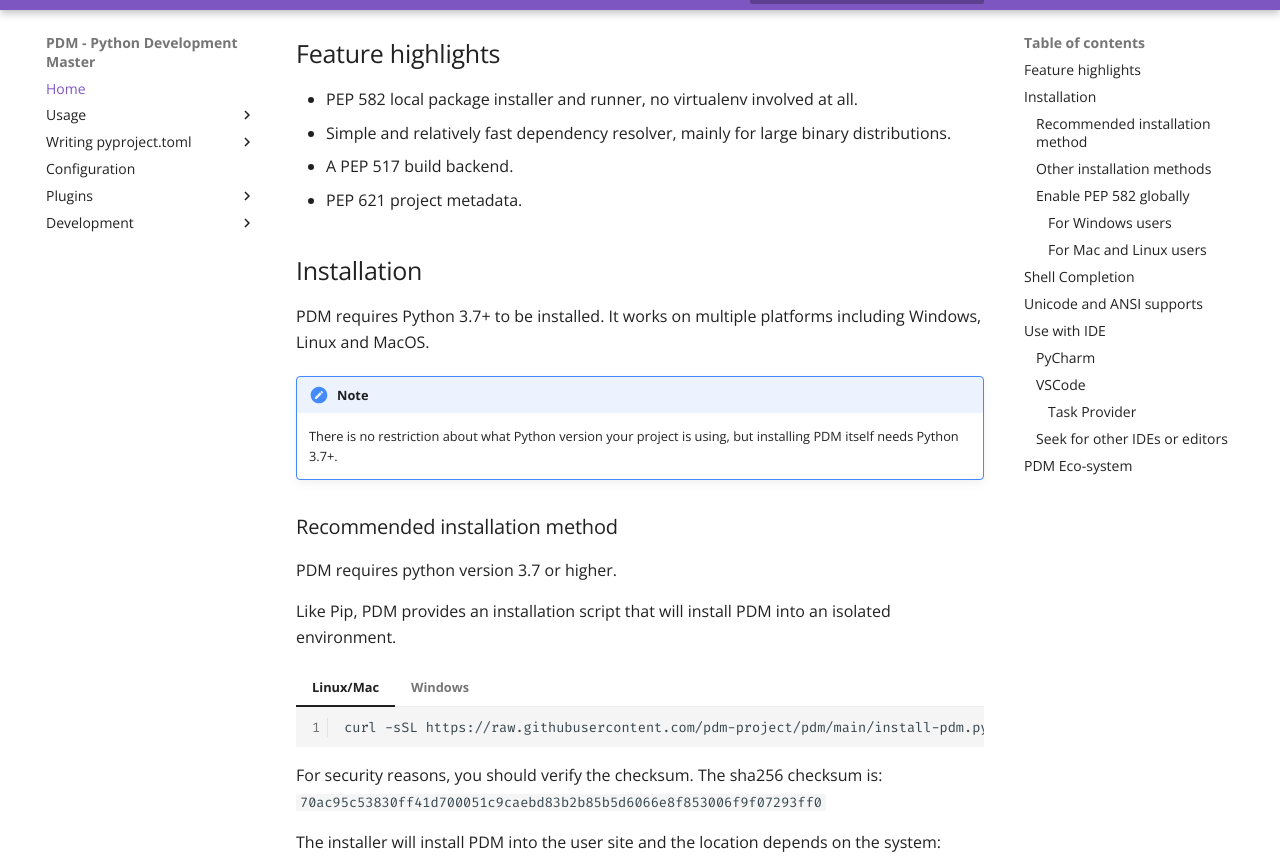
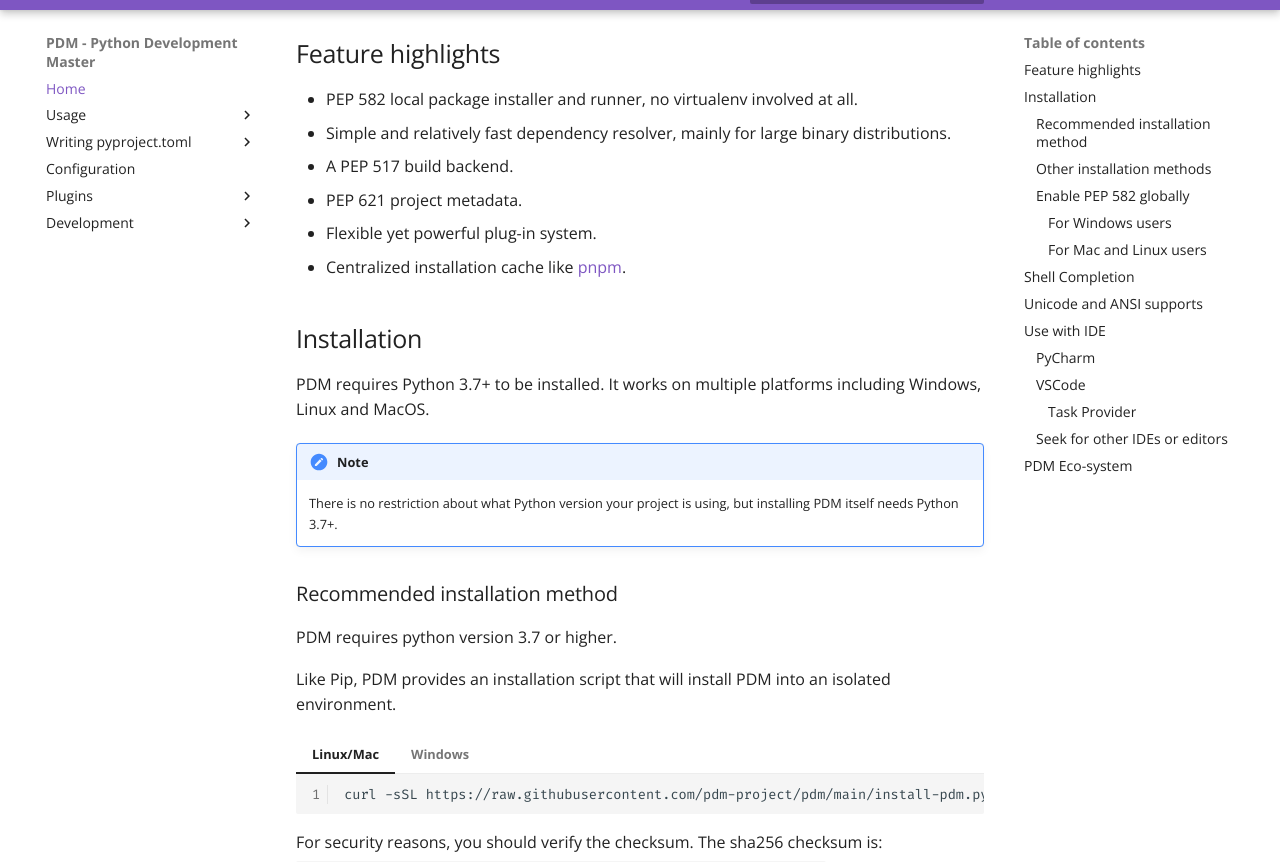
Before and after one commit to ChrisSanderser/pd-ms, an MkDocs documentation site: the page built from docs/docs/index.md, in a window 1280 px wide and 900 px high, scrolled down 686 px, cut to the strip 38-900 px from the top of the window. Built offline with MkDocs 1.6.1 and Material for MkDocs 9.7.7, drawn with Linux system fonts in a browser that asks for light colours; comment, search, counter and statistics services are not loaded.

Commit message:
add more highlights

```diff
--- a/docs/docs/index.md
+++ b/docs/docs/index.md
@@ -17,6 +17,8 @@ in a similar way to `npm` that doesn't need to create a virtualenv at all!
 - Simple and relatively fast dependency resolver, mainly for large binary distributions.
 - A PEP 517 build backend.
 - PEP 621 project metadata.
+- Flexible yet powerful plug-in system.
+- Centralized installation cache like [pnpm](https://pnpm.io/motivation#saving-disk-space-and-boosting-installation-speed).
 
 ## Installation
 
```
